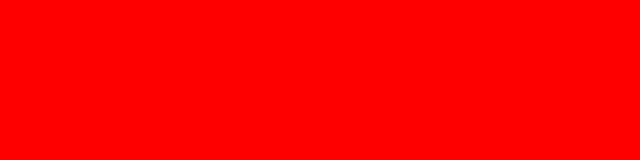
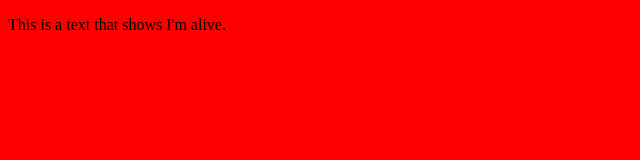
Before and after one commit to milanifard/BrainWar, a plain HTML site: page index.html in a window 1280 px wide. Shown: the whole page, without its empty margins (0-640 px from the left). Drawn offline with Linux system fonts and the light colour scheme.

Commit message:
This is a test

```diff
--- a/index.html
+++ b/index.html
@@ -6,6 +6,6 @@
     <link rel="stylesheet" href="style.css">
 </head>
 <body>
-
+    <p>This is a text that shows I'm alive.</p>
 </body>
 </html>
```
